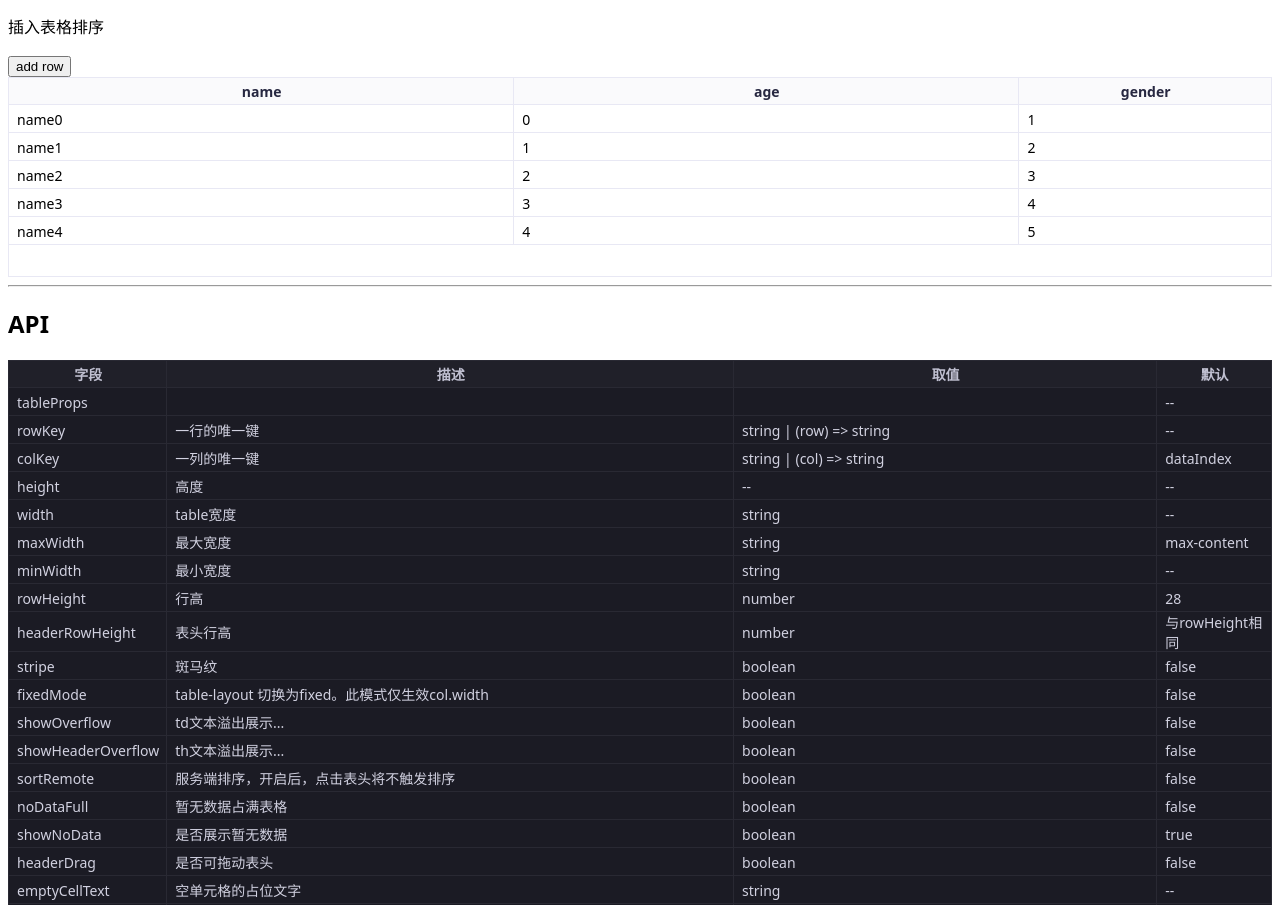
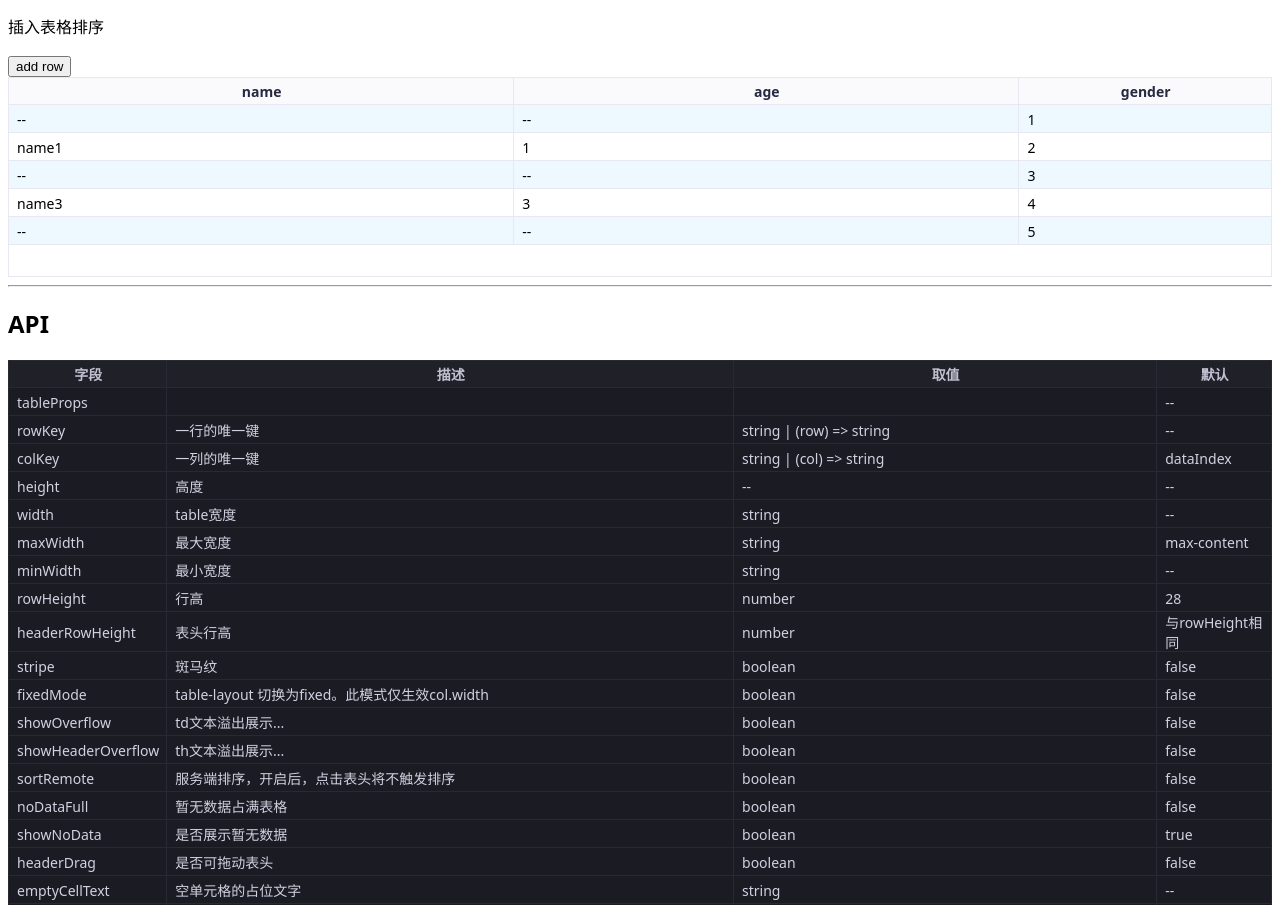
Before and after one commit to ja-plus/stk-table-vue, a Vue app: page / in a window 1280 px wide. Shown: the part 1539-2444 px from the top of the page. Built offline with nearby package versions, Linux system fonts and the light colour scheme.

Commit message:
排序事件支持可配置空数据是否参与排序

```diff
--- a/package.json
+++ b/package.json
@@ -1,6 +1,6 @@
 {
     "name": "stk-table-vue",
-    "version": "0.2.1",
+    "version": "0.2.2",
     "description": "Simple realtime virtual table for vue3&vue2.7",
     "main": "./lib/stk-table-vue.js",
     "types": "./lib/StkTable/index.d.ts",
--- a/src/StkTable/utils.ts
+++ b/src/StkTable/utils.ts
@@ -63,6 +63,9 @@ function strCompare(a: string, b: string, type: 'number' | 'string'): number {
     }
 }
 
+type TableSortOption = {
+    emptyValueSortToBottom?: boolean;
+};
 /**
  * 表格排序抽离
  * 可以在组件外部自己实现表格排序，组件配置remote，使表格不排序。
@@ -72,9 +75,11 @@ function strCompare(a: string, b: string, type: 'number' | 'string'): number {
  * @param order 排序方式
  * @param dataSource 排序的数组
  */
-export function tableSort(sortOption: SortOption, order: Order, dataSource: any[]): any[] {
+export function tableSort(sortOption: SortOption, order: Order, dataSource: any[], option: TableSortOption = {}): any[] {
     if (!dataSource?.length) return dataSource || [];
+    option = Object.assign({ emptyValueSortToBottom: false }, option);
     let targetDataSource = [...dataSource];
+
     if (typeof sortOption.sorter === 'function') {
         const customSorterData = sortOption.sorter(targetDataSource, { order, column: sortOption });
         if (customSorterData) targetDataSource = customSorterData;
@@ -104,13 +109,33 @@ export function tableSort(sortOption: SortOption, order: Order, dataSource: any[
                 numArr.sort((a, b) => +b[sortField] - +a[sortField]);
                 targetDataSource = [...numArr, ...nanArr];
             }
-            // targetDataSource = [...numArr, ...nanArr]; // 非数字不进入排序，一直排在最后
+            if (option.emptyValueSortToBottom) {
+                // 非数字不进入排序，一直排在最后
+                targetDataSource = [...numArr, ...nanArr];
+            }
         } else {
             // 按string 排序
+            const nanArr: any[] = []; // 非数字
+            const numArr: any[] = []; // 数字
+
+            for (let i = 0; i < targetDataSource.length; i++) {
+                const row = targetDataSource[i];
+                if (row[sortField] === null || row[sortField] === '') {
+                    nanArr.push(row);
+                } else {
+                    numArr.push(row);
+                }
+            }
             if (order === 'asc') {
-                targetDataSource.sort((a, b) => String(a[sortField]).localeCompare(b[sortField]));
+                numArr.sort((a, b) => String(a[sortField]).localeCompare(b[sortField]));
+                targetDataSource = [...nanArr, ...numArr];
             } else {
-                targetDataSource.sort((a, b) => String(a[sortField]).localeCompare(b[sortField]) * -1);
+                numArr.sort((a, b) => String(a[sortField]).localeCompare(b[sortField]) * -1);
+                targetDataSource = [...numArr, ...nanArr];
+            }
+            if (option.emptyValueSortToBottom) {
+                // '--'不进入排序，一直排在最后
+                targetDataSource = [...numArr, ...nanArr];
             }
         }
     }
--- a/test/StkTableInsertSort.vue
+++ b/test/StkTableInsertSort.vue
@@ -11,6 +11,7 @@
             :columns="columns"
             :data-source="dataSource"
             sort-remote
+            empty-value-sort-to-bottom
             @sort-change="handleSortChange"
         ></StkTable>
     </div>
@@ -22,26 +23,31 @@ import { nextTick, ref } from 'vue';
 const stkTable = ref();
 
 const columns = [
-    { title: 'name', dataIndex: 'name', width: '200px' },
+    { title: 'name', dataIndex: 'name', width: '200px', sorter: true },
     { title: 'age', dataIndex: 'age', width: '200px', sorter: true, sortType: 'number' },
     { title: 'gender', dataIndex: 'gender', width: '100px' },
 ];
 const dataSource = ref(
     new Array(5).fill(null).map((it, i) => {
         return {
-            name: 'name' + i,
-            age: i,
+            name: i % 2 === 0 ? null : 'name' + i,
+            age: i % 2 === 0 ? null : i,
             gender: i + 1,
         };
     }),
 );
+const innitialDataSource = [...dataSource.value];
 const tableSortStore = {
     dataIndex: '',
     order: '',
     // sortType: 'number',
 };
-function handleSortChange(col, order, data) {
-    dataSource.value = tableSort(col, order, data);
+function handleSortChange(col, order, data, emptyValueSortToBottom) {
+    if (!order) {
+        dataSource.value = [...innitialDataSource];
+    } else {
+        dataSource.value = tableSort(col, order, data, { emptyValueSortToBottom });
+    }
     tableSortStore.dataIndex = col.dataIndex;
     tableSortStore.order = order;
 }
```
Also changed, not shown: history/StkTable_compatible.vue (+3 -9 lines), src/StkTable/StkTable.vue (+6 -3 lines), 1 other file (tests, documents, lock files or other folders).
